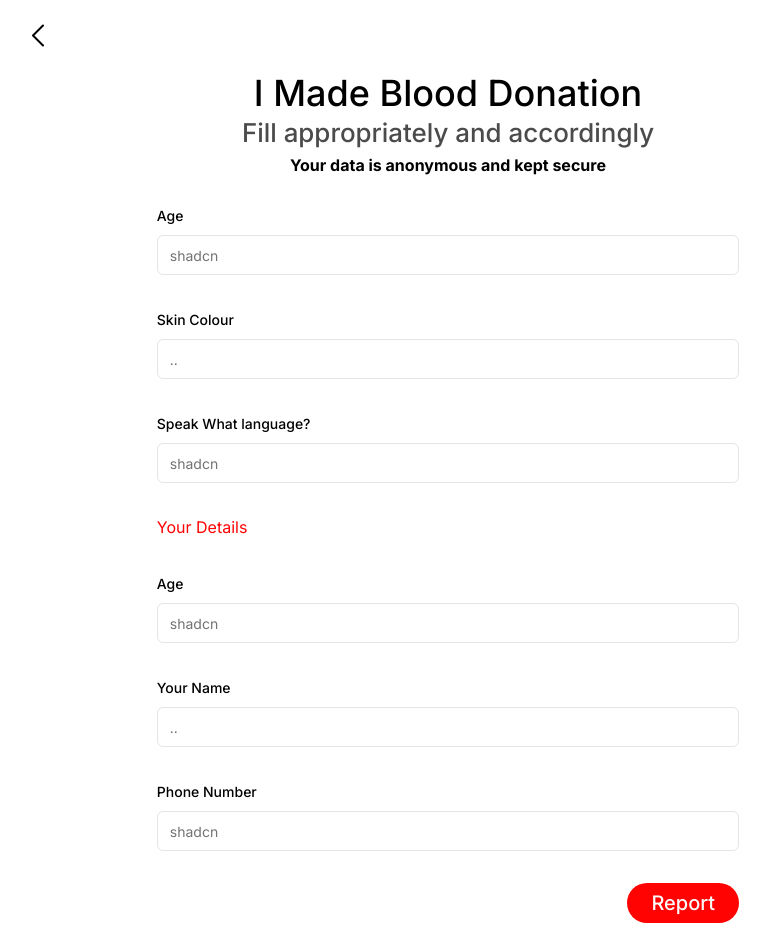
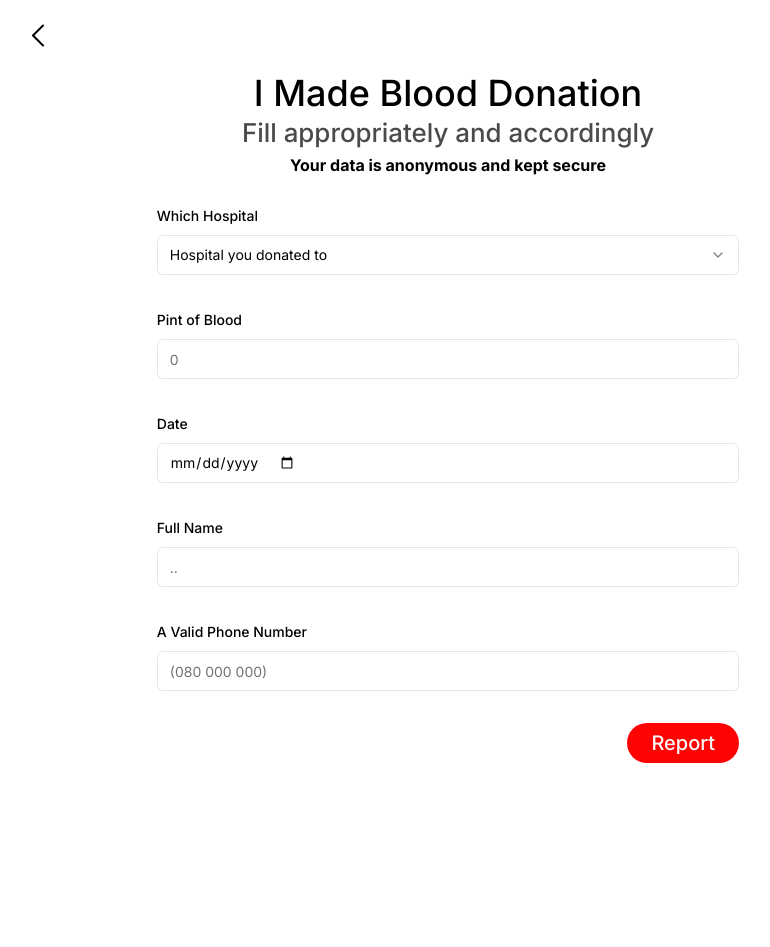
Before and after one commit to kelvinsekx/ibexplo, a Next.js app: page /confirm-blood-donation in a window 1280 px wide. Shown: the whole page, without its empty margins (192-962 px from the left). After the commit the page ends 800 px from the top, so only its background shows below. Built offline with nearby package versions, Linux system fonts and the light colour scheme.

Commit message:
new feat

```diff
--- /dev/null
+++ b/app/api/confirm-donor/route.js
@@ -0,0 +1,28 @@
+import { NextResponse } from "next/server";
+import connectDB from "@/lib/connect-db";
+import { BloodDonor } from "@/models/Donor.model";
+
+export const GET = async (request) => {
+  try {
+    await connectDB();
+    const bloodDonor = await BloodDonor.find();
+    return new NextResponse(JSON.stringify(bloodDonor), { status: 200 });
+  } catch (err) {
+    return new NextResponse("Error in fetching resources " + err.message, {
+      status: 500,
+    });
+  }
+};
+
+export const POST = async (request) => {
+  try {
+    await connectDB();
+    const person = await request.json();
+    const bloodDonor = await BloodDonor.create(person);
+    return new NextResponse(JSON.stringify(bloodDonor), { status: 200 });
+  } catch (err) {
+    return new NextResponse("Error in fetching resources " + err.message, {
+      status: 500,
+    });
+  }
+};
--- a/app/confirm-blood-donation/page.tsx
+++ b/app/confirm-blood-donation/page.tsx
@@ -3,6 +3,10 @@
 import * as z from "zod";
 import { zodResolver } from "@hookform/resolvers/zod";
 import { useForm } from "react-hook-form";
+import axios from "axios";
+
+import { useToast } from "@/components/ui/use-toast";
+import { useRouter } from "next/navigation";
 
 import { Button } from "@/components/ui/button";
 import {
@@ -14,14 +18,29 @@ import {
   FormLabel,
   FormMessage,
 } from "@/components/ui/form";
+
+import {
+  Select,
+  SelectContent,
+  SelectItem,
+  SelectTrigger,
+  SelectValue,
+} from "@/components/ui/select";
+
 import { Input } from "@/components/ui/input";
 
 import { NavigateHome } from "@/components/NavigateHome";
 import { ReportImpactBtn } from "@/components/ReportImpact";
 import { HeaderGroup } from "@/components/HeaderGroup";
 
+import { hospitals } from "@/lib/static-db";
+
 const formSchema = z.object({
-  username: z.string().min(2).max(50),
+  donatedAt: z.string(),
+  pintOfBlood: z.string(),
+  date: z.string(),
+  name: z.string().min(2).max(50),
+  phone: z.string().min(10).max(14),
 });
 
 export default function ReportMissingPerson() {
@@ -45,19 +64,39 @@ export default function ReportMissingPerson() {
 }
 
 function ProfileForm() {
+  const router = useRouter();
+  const { toast } = useToast();
   // 1. Define your form.
   const form = useForm<z.infer<typeof formSchema>>({
     resolver: zodResolver(formSchema),
     defaultValues: {
-      username: "",
+      donatedAt: "",
+      pintOfBlood: "",
+      date: "",
+      name: "",
+      phone: "",
     },
   });
 
   // 2. Define a submit handler.
-  function onSubmit(values: z.infer<typeof formSchema>) {
+  async function onSubmit(values: z.infer<typeof formSchema>) {
     // Do something with the form values.
     // ✅ This will be type-safe and validated.
-    console.log(values);
+
+    await axios
+      .post(process.env.NEXT_PUBLIC_BASE_URL + "/api/confirm-donor", values)
+      .then((res) => {
+        toast({
+          title: "Success",
+          description: res.data.name + ", thank you for saving lives.",
+        });
+        setTimeout(() => {
+          router.push("/");
+        }, 300);
+      })
+      .catch((err) => {
+        console.log(err);
+      });
   }
 
   return (
@@ -68,12 +107,38 @@ function ProfileForm() {
       >
         <FormField
           control={form.control}
-          name="username"
+          name="donatedAt"
           render={({ field }) => (
             <FormItem>
-              <FormLabel>Age</FormLabel>
+              <FormLabel>Which Hospital</FormLabel>
+              <Select onValueChange={field.onChange} defaultValue={field.value}>
+                <FormControl>
+                  <SelectTrigger>
+                    <SelectValue placeholder="Hospital you donated to" />
+                  </SelectTrigger>
+                </FormControl>
+                <SelectContent>
+                  {hospitals.map((hospital, index) => {
+                    return (
+                      <SelectItem key={index} value={hospital.name}>
+                        {hospital.name}
+                      </SelectItem>
+                    );
+                  })}
+                </SelectContent>
+              </Select>
+              <FormMessage />
+            </FormItem>
+          )}
+        />
+        <FormField
+          control={form.control}
+          name="pintOfBlood"
+          render={({ field }) => (
+            <FormItem>
+              <FormLabel>Pint of Blood</FormLabel>
               <FormControl>
-                <Input placeholder="shadcn" {...field} />
+                <Input placeholder="0" type="number" {...field} />
               </FormControl>
               <FormMessage />
             </FormItem>
@@ -81,10 +146,23 @@ function ProfileForm() {
         />
         <FormField
           control={form.control}
-          name="username"
+          name="date"
           render={({ field }) => (
             <FormItem>
-              <FormLabel>Skin Colour</FormLabel>
+              <FormLabel>Date</FormLabel>
+              <FormControl>
+                <Input type="date" {...field} />
+              </FormControl>
+              <FormMessage />
+            </FormItem>
+          )}
+        />
+        <FormField
+          control={form.control}
+          name="name"
+          render={({ field }) => (
+            <FormItem>
+              <FormLabel>Full Name</FormLabel>
               <FormControl>
                 <Input placeholder=".." {...field} />
               </FormControl>
@@ -94,57 +172,18 @@ function ProfileForm() {
         />
         <FormField
           control={form.control}
-          name="username"
+          name="phone"
           render={({ field }) => (
             <FormItem>
-              <FormLabel>Speak What language?</FormLabel>
+              <FormLabel>A Valid Phone Number</FormLabel>
               <FormControl>
-                <Input placeholder="shadcn" {...field} />
+                <Input placeholder="(080 000 000)" {...field} />
               </FormControl>
               <FormMessage />
             </FormItem>
           )}
         />
-        <p className="text-em-red">Your Details</p>
-        <FormField
-          control={form.control}
-          name="username"
-          render={({ field }) => (
-            <FormItem>
-              <FormLabel>Age</FormLabel>
-              <FormControl>
-                <Input placeholder="shadcn" {...field} />
-              </FormControl>
-              <FormMessage />
-            </FormItem>
-          )}
-        />
-        <FormField
-          control={form.control}
-          name="username"
-          render={({ field }) => (
-            <FormItem>
-              <FormLabel>Your Name</FormLabel>
-              <FormControl>
-                <Input placeholder=".." {...field} />
-              </FormControl>
-              <FormMessage />
-            </FormItem>
-          )}
-        />
-        <FormField
-          control={form.control}
-          name="username"
-          render={({ field }) => (
-            <FormItem>
-              <FormLabel>Phone Number</FormLabel>
-              <FormControl>
-                <Input placeholder="shadcn" {...field} />
-              </FormControl>
-              <FormMessage />
-            </FormItem>
-          )}
-        />
+
         <div className="flex justify-end">
           <Button type="submit">Report</Button>
         </div>
--- a/app/page.tsx
+++ b/app/page.tsx
@@ -6,9 +6,12 @@ import { Button } from "@/components/ui/button";
 import { ReportImpactBtn } from "@/components/ReportImpact";
 
 async function getData() {
-  const res = await fetch(process.env.BASE_URL + "/api/missing-persons", {
-    cache: "no-store",
-  });
+  const res = await fetch(
+    process.env.NEXT_PUBLIC_BASE_URL + "/api/missing-persons",
+    {
+      cache: "no-store",
+    },
+  );
   if (!res.ok) {
     // This will activate the closest `error.js` Error Boundary
     throw new Error("Failed to fetch data");
--- a/app/report-missing-person/page.tsx
+++ b/app/report-missing-person/page.tsx
@@ -99,7 +99,7 @@ function ProfileForm() {
     // Do something with the form values.
     // ✅ This will be type-safe and validated.
     await axios
-      .post(process.env.BASE_URL + "/api/missing-persons", values)
+      .post(process.env.NEXT_PUBLIC_BASE_URL + "/api/missing-persons", values)
       .then((res) => {
         toast({
           title: "Success",
--- /dev/null
+++ b/models/Donor.model.ts
@@ -0,0 +1,35 @@
+import mongoose from "mongoose";
+
+/**
+ *  donatedAt: z.string(),
+  pintOfBlood: z.string(),
+  date: z.string(),
+  name: z.string().min(2).max(50),
+  phone: z.string().min(10).max(14),
+ */
+const BloodDonorSchema = new mongoose.Schema(
+  {
+    donatedAt: {
+      type: String,
+      required: true,
+    },
+    pintOfBloof: {
+      type: String,
+    },
+    date: {
+      type: String,
+      required: true,
+    },
+    name: {
+      type: String,
+      required: true,
+    },
+    phone: {
+      type: String,
+    },
+  },
+  { timestamps: true },
+);
+
+export const BloodDonor =
+  mongoose.models.BloodDonor || mongoose.model("BloodDonor", BloodDonorSchema);
```
Also changed, not shown: 1 other file (tests, documents, lock files or other folders).
